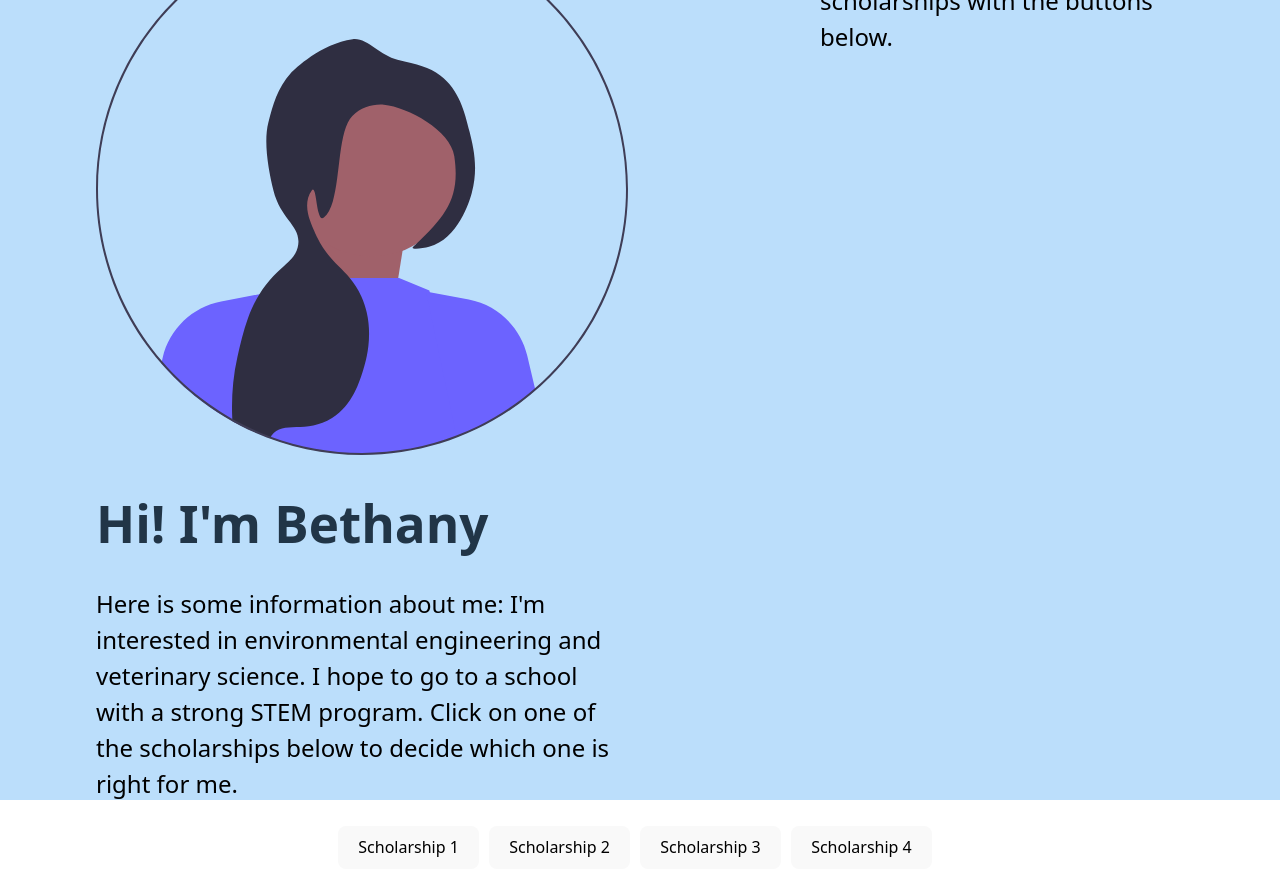
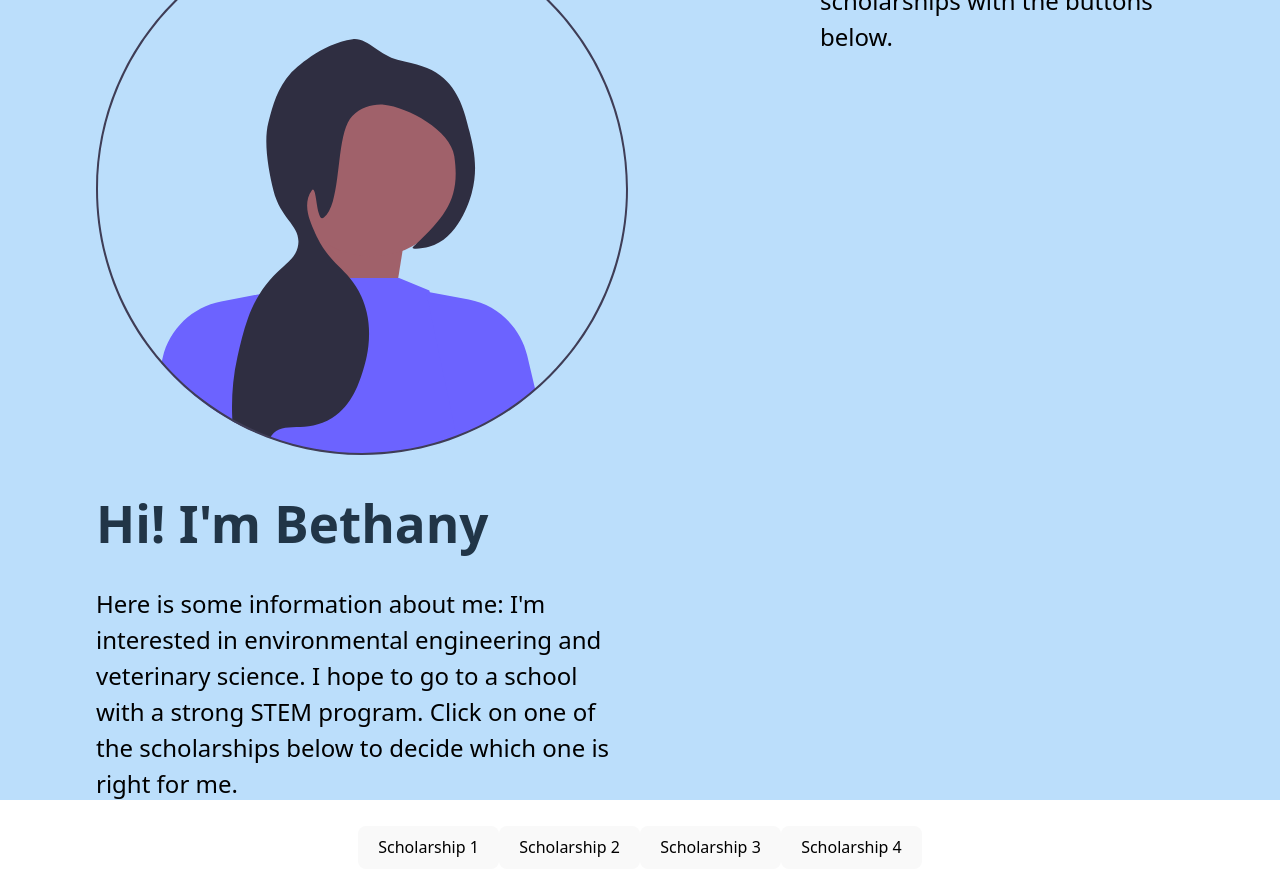
Before and after one commit to cse210-group10/cse210-group10-game, a React (Vite) app: page /minigame/level-1/character in a window 1280 px wide. Built offline with nearby package versions, Linux system fonts and the light colour scheme.

Commit message:
Minigame 1: Refactored scholarship buttons and testing

```diff
--- a/src/minigames/minigame1-scholarship/character.tsx
+++ b/src/minigames/minigame1-scholarship/character.tsx
@@ -2,9 +2,10 @@ import React from "react";
 import "./styles.css";
 import { useState } from "react";
 import type { ScholarshipData } from "./question-logic";
-import scholarshipBank from './scholarshipBank.json';
+import { selectedEntries } from './question-logic';
 
-const scholarshipBankData: ScholarshipData[] = scholarshipBank.scholarships;
+const scholarshipBankData: ScholarshipData[] = selectedEntries;
+
 
 
 // Shows the page for scholarship minigame 1
@@ -61,41 +62,14 @@ const ScholarshipCharacter: React.FC = () => {
       {/* Buttons to view different scholarhship options */}
       <div className="scholarship-btn-group">
 
-        <button className="scholarship-button"
-        onClick={() => {
-          handleSubmitClick();
-          setScholarshipInfo(scholarshipBankData[0]);
-        }}
-        aria-label="first-scholarship-button">
-          Scholarship 1
-        </button>
-
-        <button className="scholarship-button"
-        onClick={() => {
-          handleSubmitClick();
-          setScholarshipInfo(scholarshipBankData[1]);
-        }}
-        aria-label="second-scholarship-button">
-          Scholarship 2
-        </button>
-
-        <button className="scholarship-button"
-        onClick={() => {
-          handleSubmitClick();
-          setScholarshipInfo(scholarshipBankData[2]);
-        }}
-        aria-label="third-scholarship-button">
-          Scholarship 3
-        </button>
-
-        <button className="scholarship-button"
-        onClick={() => {
-          handleSubmitClick();
-          setScholarshipInfo(scholarshipBankData[3]);
-        }}
-        aria-label="fourth-scholarship-button">
-          Scholarship 4
-        </button>
+        {selectedEntries.map((item, index) => (
+          <button key={item.id} onClick={() => {
+            handleSubmitClick();
+            setScholarshipInfo(item);
+          }}>
+            Scholarship {index + 1}
+          </button>
+        ))}
 
       </div>
 
--- a/src/minigames/minigame1-scholarship/question-logic.ts
+++ b/src/minigames/minigame1-scholarship/question-logic.ts
@@ -1,5 +1,6 @@
 import {useState} from 'react';
 import * as scholarshipBank from './scholarshipBank.json';
+
 
 
 /*
@@ -23,23 +24,18 @@ export interface ScholarshipData {
     rankings: number[];
 }
 
+function getChosenArray(min: number, max: number): number[] {
+  const chosenSet = new Set<number>();
+  while (chosenSet.size < 4) {
+    chosenSet.add(Math.floor(Math.random() * (max - min) + min));
+  }
+  return Array.from(chosenSet);
+}
+
 // hard-coded question bank for ease of use
-const questionBank: ScholarshipData[] =[...scholarshipBank.scholarships];
+const currentScholarships: ScholarshipData[] =[...scholarshipBank.scholarships];
 
-// //question logic to advance to next question, without knowing logic behind moving to next question
-// export const useQuestionLogic = () => {
-//     const [levelId, setLevelId] = useState(0);
-//     const currentQuestion = questionBank[levelId];
 
-//     const nextQuestion = () => {
-//         if(levelId < questionBank.length - 1){
-//             setLevelId(prev => prev + 1);
-//         }else{
-//             alert("All levels done! Finish Screen goes here")
-//         }
-//     };
+let chosenIds = getChosenArray(0, 32);
 
-// //keep track of score, best out of 3 using submit button information
-
-//     return {currentQuestion, nextQuestion, questionCount: (questionBank.length)}
-// }
+export const selectedEntries = currentScholarships.filter((scholarshipEntry) => chosenIds.includes(scholarshipEntry.id));
```
Also changed, not shown: 1 other file (tests, documents, lock files or other folders).
